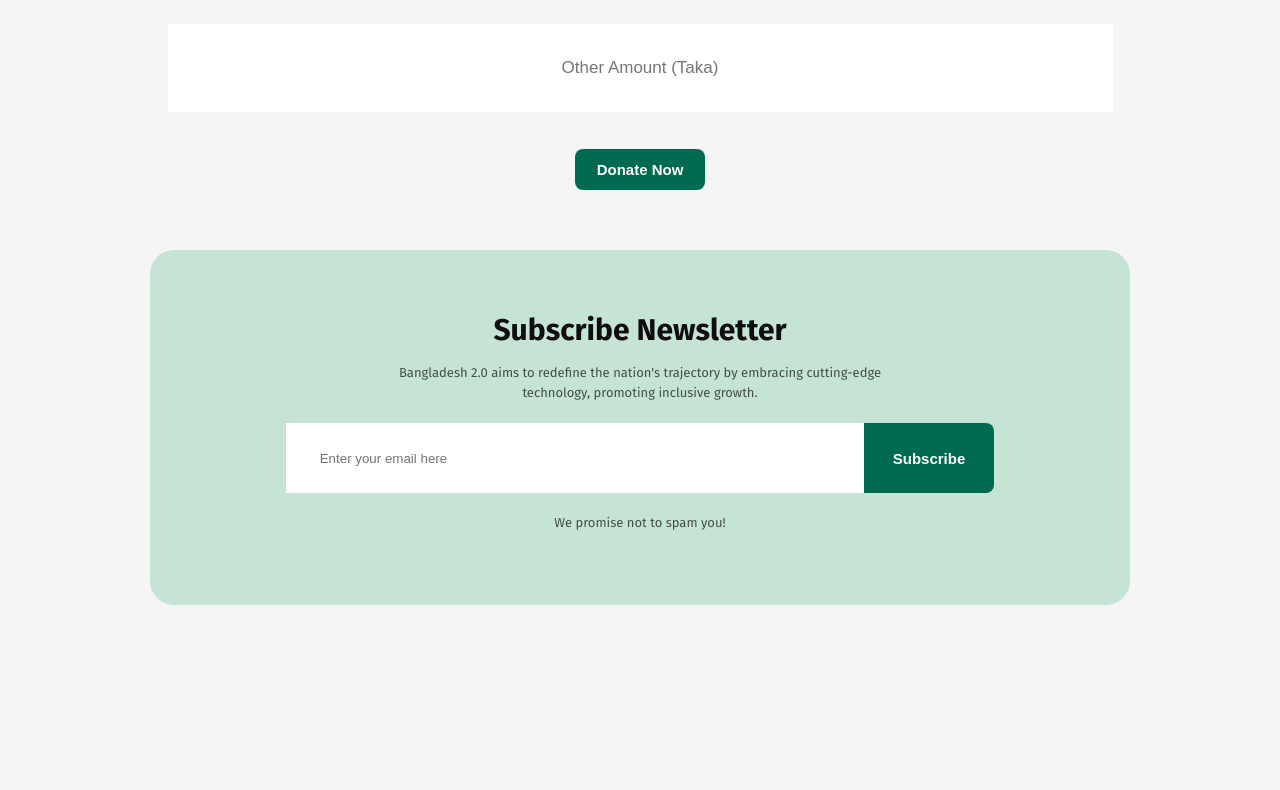
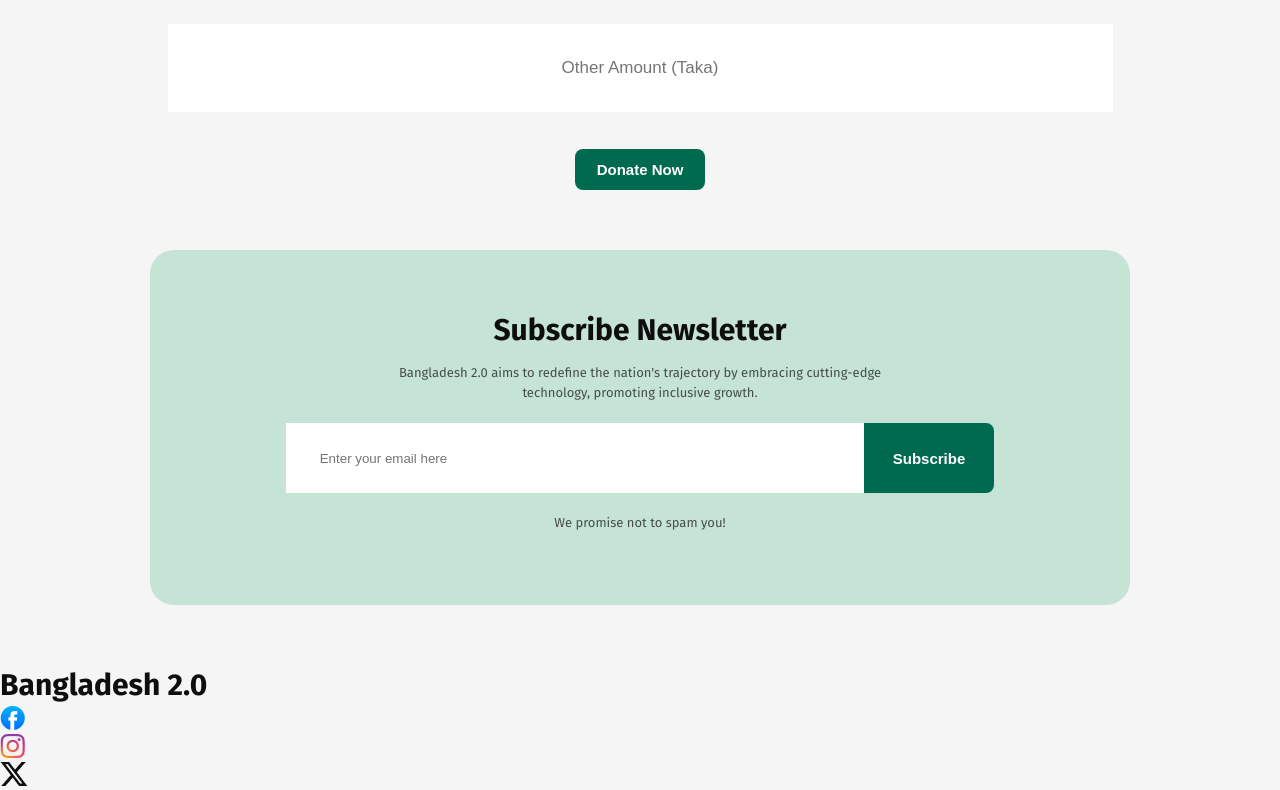
Before and after one commit to AKnaaz/PH-Assignment1, a plain HTML site: page index.html in a window 1280 px wide. Shown: the part 3987-4777 px from the top of the page. Before the commit the page ends 4652 px from the top, so only its background shows below. Drawn offline with Linux system fonts and the light colour scheme; a web font is replaced by a local one.

Commit message:
fourth commit

```diff
--- a/index.html
+++ b/index.html
@@ -237,9 +237,25 @@
             </div>
         </section>
 
-
     </main>
 
+    <footer>
+        <div class="footer-box">
+            <h2 class="pillar-title">Bangladesh 2.0</h2>
+
+            <div class="footer-img-box">
+                <div class="footer-img1">
+                    <img src="./assets/facebook.png" alt="coming soon">
+                </div>
+                <div class="footer-img2">
+                    <img src="./assets/instagram.png" alt="coming soon">
+                </div>
+                <div class="footer-img3">
+                    <img src="./assets/x.png" alt="coming soon">
+                </div>
+            </div>
+        </div>
+    </footer>
 
     <!-- font awesome link -->
     <script src="https://kit.fontawesome.com/cffcbee330.js" crossorigin="anonymous"></script>
```
